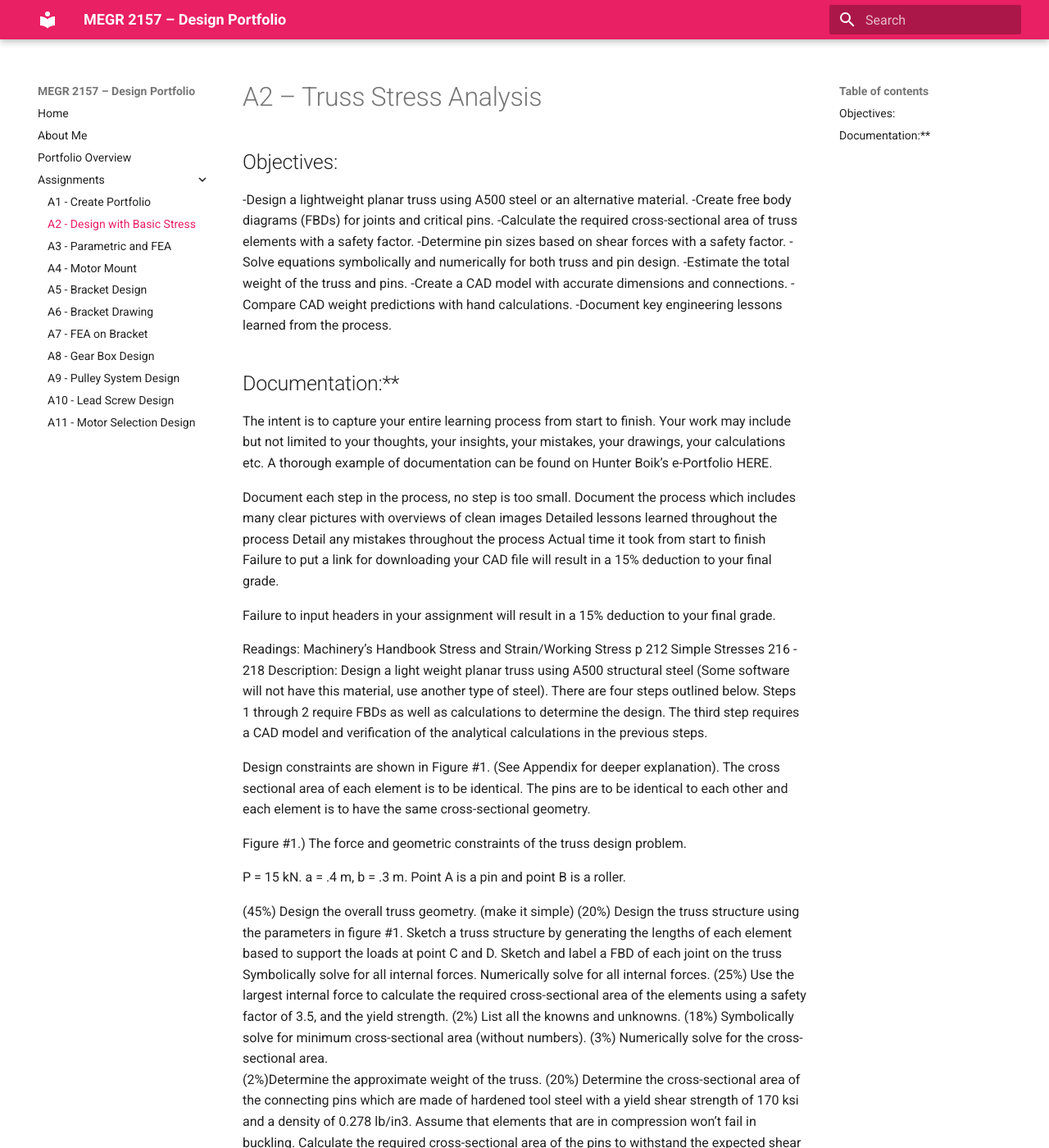
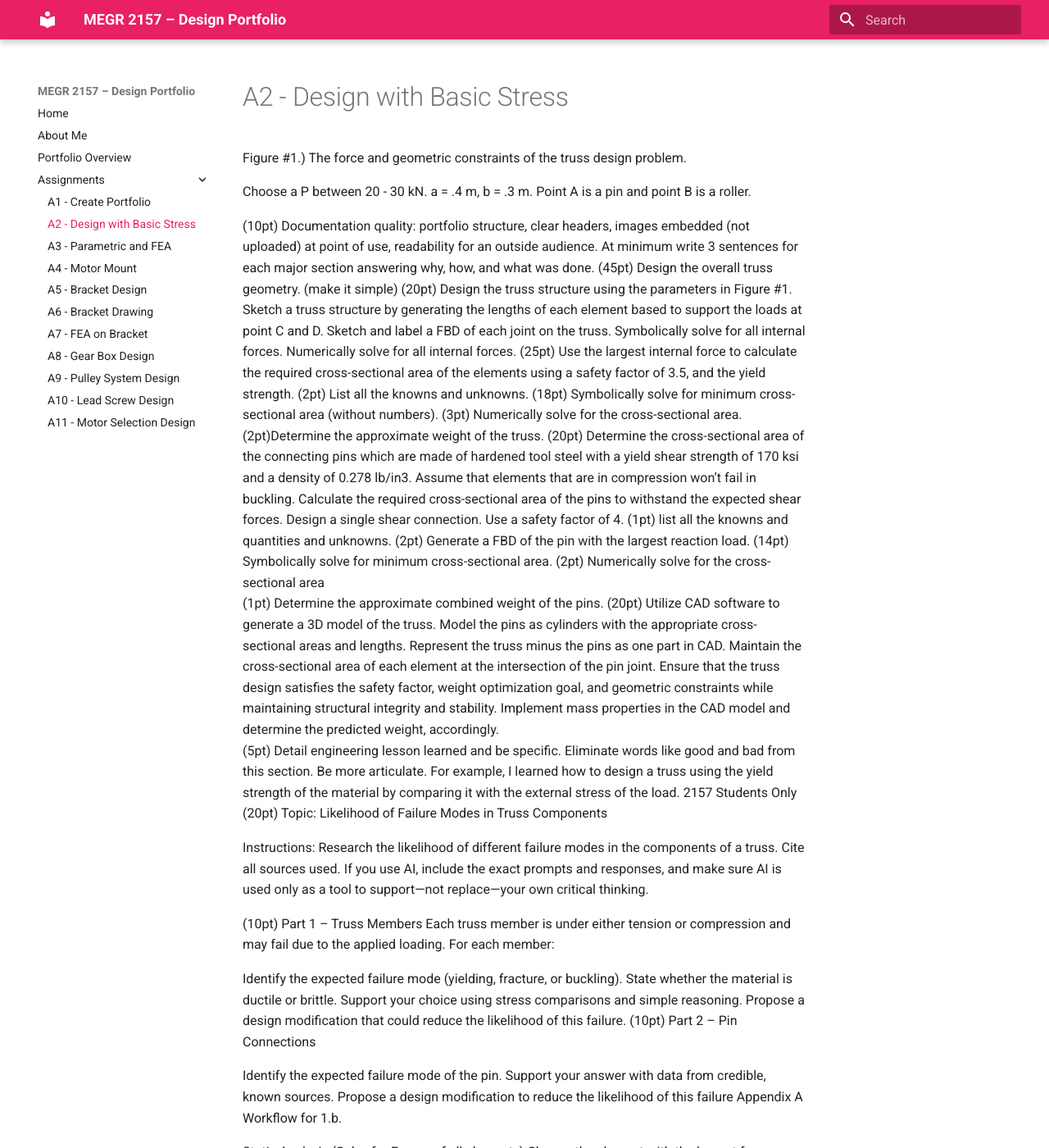
Before and after one commit to gracieanne14/design-projects-portfolio, an MkDocs documentation site: the page built from docs/assignments/A02/index.md, in a window 1280 px wide and 1400 px high. Shown: the whole window at 82% size. Built offline with MkDocs 1.6.1 and Material for MkDocs 9.7.7, drawn with Linux system fonts in a browser that asks for light colours; some of the changed text lies outside the part shown.

```diff
--- a/docs/assignments/A02/index.md
+++ b/docs/assignments/A02/index.md
@@ -1,84 +1,48 @@
-# A2 – Truss Stress Analysis
-
-## Objectives:
--Design a lightweight planar truss using A500 steel or an alternative material.
--Create free body diagrams (FBDs) for joints and critical pins.
--Calculate the required cross-sectional area of truss elements with a safety factor.
--Determine pin sizes based on shear forces with a safety factor.
--Solve equations symbolically and numerically for both truss and pin design.
--Estimate the total weight of the truss and pins.
--Create a CAD model with accurate dimensions and connections.
--Compare CAD weight predictions with hand calculations.
--Document key engineering lessons learned from the process.
-## Documentation:**
-The intent is to capture your entire learning process from start to finish. Your work may include but not limited to your thoughts, your insights, your mistakes, your drawings, your calculations etc. A thorough example of documentation can be found on Hunter Boik’s e-Portfolio HERE.
-
-Document each step in the process, no step is too small.
-Document the process which includes many clear pictures with overviews of clean images
-Detailed lessons learned throughout the process
-Detail any mistakes throughout the process
-Actual time it took from start to finish
-Failure to put a link for downloading your CAD file will result in a 15% deduction to your final grade.
-
-
-Failure to input headers in your assignment will result in a 15% deduction to your final grade.
-
-Readings:
-Machinery’s Handbook
-Stress and Strain/Working Stress  p 212
-Simple Stresses 216 - 218
-Description:
-Design a light weight planar truss using A500 structural steel (Some software will not have this material, use another type of steel). There are four steps outlined below. Steps 1 through 2 require FBDs as well as calculations to determine the design. The third step requires a CAD model and verification of the analytical calculations in the previous steps.
-
-Design constraints are shown in Figure #1. (See Appendix for deeper explanation).
-The cross sectional area of each element is to be identical.
-The pins are to be identical to each other and each element is to have the same cross-sectional geometry.
-
-
 
 Figure #1.) The force and geometric constraints of the truss design problem.
 
-P = 15 kN. a = .4 m, b = .3 m. Point A is a pin and point B is a roller.
+Choose a P between 20 - 30 kN. a = .4 m, b = .3 m. Point A is a pin and point B is a roller.
 
-(45%) Design the overall truss geometry. (make it simple)
-(20%) Design the truss structure using the parameters in figure #1.
+(10pt) Documentation quality: portfolio structure, clear headers, images embedded (not uploaded) at point of use, readability for an outside audience. At minimum write 3 sentences for each major section answering why, how, and what was done.
+(45pt) Design the overall truss geometry. (make it simple)
+(20pt) Design the truss structure using the parameters in Figure #1.
 Sketch a truss structure by generating the lengths of each element based to support the loads at point C and D.
-Sketch and label a FBD of each joint on the truss
+Sketch and label a FBD of each joint on the truss.
 Symbolically solve for all internal forces.
 Numerically solve for all internal forces.
-(25%) Use the largest internal force to calculate the required cross-sectional area of the elements using a safety factor of 3.5, and the yield strength.
-(2%) List all the knowns and unknowns.
-(18%) Symbolically solve for minimum cross-sectional area (without numbers).
-(3%) Numerically solve for the cross-sectional area.
-(2%)Determine the approximate weight of the truss.
-(20%) Determine the cross-sectional area of the connecting pins which are made of hardened tool steel with a yield shear strength of 170 ksi and a density of 0.278 lb/in3. Assume that elements that are in compression won’t fail in buckling.
+(25pt) Use the largest internal force to calculate the required cross-sectional area of the elements using a safety factor of 3.5, and the yield strength.
+(2pt) List all the knowns and unknowns.
+(18pt) Symbolically solve for minimum cross-sectional area (without numbers).
+(3pt) Numerically solve for the cross-sectional area.
+(2pt)Determine the approximate weight of the truss.
+(20pt) Determine the cross-sectional area of the connecting pins which are made of hardened tool steel with a yield shear strength of 170 ksi and a density of 0.278 lb/in3. Assume that elements that are in compression won’t fail in buckling.
 Calculate the required cross-sectional area of the pins to withstand the expected shear forces. Design a single shear connection. Use a safety factor of 4.
-(1%) list all the knowns and quantities and unknowns.
-(2%) Generate a FBD of the pin with the largest reaction load.
-(14%) Symbolically solve for minimum cross-sectional area.
-(2%) Numerically solve for the cross-sectional area
-(1%) Determine the approximate combined weight of the pins.
-(25%) Utilize CAD software to generate a 3D model of the truss. Model the pins as cylinders with the appropriate cross-sectional areas and lengths.
+(1pt) list all the knowns and quantities and unknowns.
+(2pt) Generate a FBD of the pin with the largest reaction load.
+(14pt) Symbolically solve for minimum cross-sectional area.
+(2pt) Numerically solve for the cross-sectional area
+(1pt) Determine the approximate combined weight of the pins.
+(20pt) Utilize CAD software to generate a 3D model of the truss. Model the pins as cylinders with the appropriate cross-sectional areas and lengths.
 Represent the truss minus the pins as one part in CAD.
 Maintain the cross-sectional area of each element at the intersection of the pin joint.
 Ensure that the truss design satisfies the safety factor, weight optimization goal, and geometric constraints while maintaining structural integrity and stability.
 Implement mass properties in the CAD model and determine the predicted weight, accordingly.
-(10%) Detail engineering lesson learned and be specific. Eliminate words like good and bad from this section. Be more articulate.
+(5pt) Detail engineering lesson learned and be specific. Eliminate words like good and bad from this section. Be more articulate.
 For example, I learned how to design a truss using the yield strength of the material by comparing it with the external stress of the load.
 2157 Students Only
-(20%) Topic: Likelihood of Failure Modes in Truss Components
+(20pt) Topic: Likelihood of Failure Modes in Truss Components
 
 Instructions:
 Research the likelihood of different failure modes in the components of a truss. Cite all sources used. If you use AI, include the exact prompts and responses, and make sure AI is used only as a tool to support—not replace—your own critical thinking.
 
-(10%) Part 1 – Truss Members
+(10pt) Part 1 – Truss Members
 Each truss member is under either tension or compression and may fail due to the applied loading. For each member:
 
 Identify the expected failure mode (yielding, fracture, or buckling).
 State whether the material is ductile or brittle.
 Support your choice using stress comparisons and simple reasoning.
 Propose a design modification that could reduce the likelihood of this failure.
-(10%) Part 2 – Pin Connections
+(10pt) Part 2 – Pin Connections
 
 Identify the expected failure mode of the pin.
 Support your answer with data from credible, known sources.
@@ -97,6 +61,3 @@ Determine the largest force on the pin
 Shear Stress Analysis
 Strength of Material Analysis to solve for minimum cross sectional area of pin
 Updated: Appendix B
-
-
-2D truss Solidworks image. Notice there is no need to assemble the elements in 3D. You do need to size the pin holes correctly.
```
